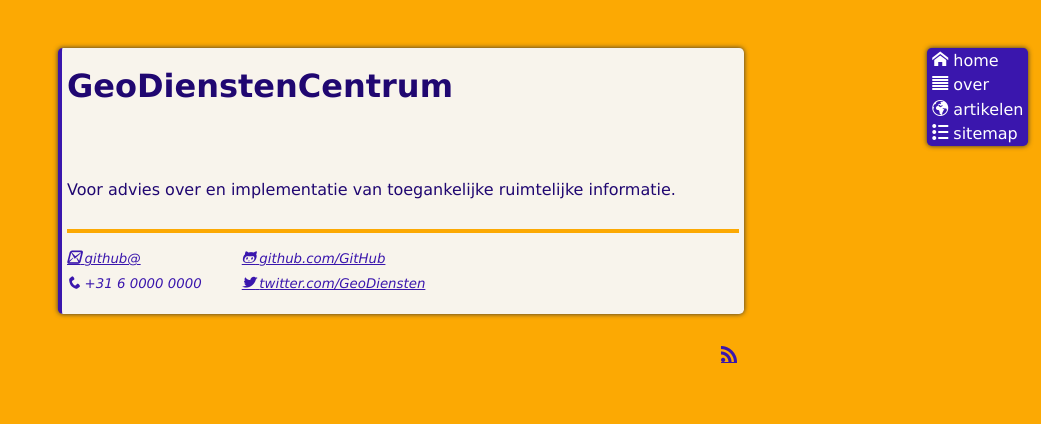
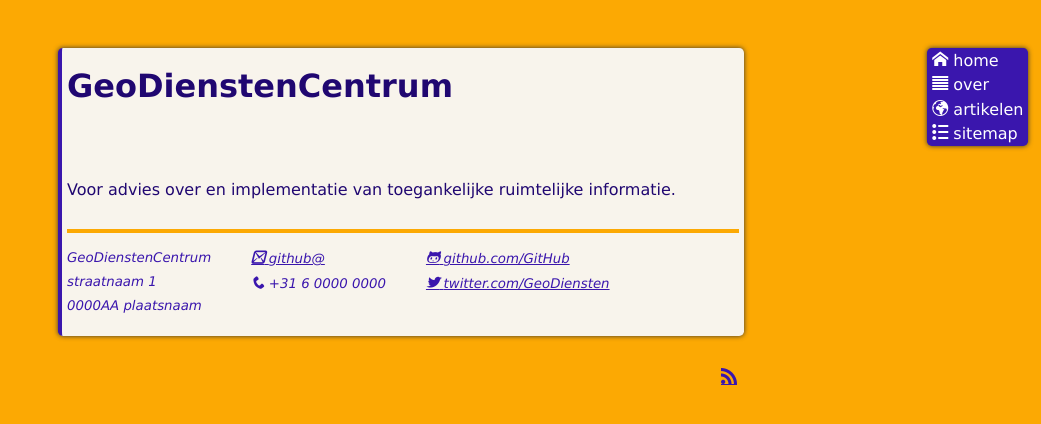
Before and after one commit to GeoDienstenCentrum/geodienstencentrum.github.io, a Jekyll site: the page built from index.html, in a window 1280 px wide. Shown: the top 424 px of the page, without its empty margins (239-1280 px from the left). Built offline with Jekyll 4.4.1, drawn with Linux system fonts in a browser that asks for light colours; Markdown is read by kramdown in place of the engine named in the settings; the list of posts is cut into pages by our own code.

Commit message:
toevoegen adres info
en microformats/schema

```diff
--- a/_config.yml
+++ b/_config.yml
@@ -1,6 +1,6 @@
 # github config override:
 # safe: true
-# lsi: false
+lsi: false
 # pygments: true
 # source: your top-level directory
 # see: https://help.github.com/articles/using-jekyll-with-pages
@@ -38,3 +38,8 @@ email:          github@
 phone:          +31 6 0000 0000
 github:         GeoDienstenCentrum
 url:            http://www.geodienstencentrum.nl
+adres:
+  straat:         straatnaam 1
+  postcode:       0000AA
+  plaatsnaam:     plaatsnaam
+  land:           Nederland
--- a/_includes/footer.html
+++ b/_includes/footer.html
@@ -1,5 +1,19 @@
-<address id="siteFooter" class="siteFooter vcard" aria-label="contact informatie"
+<address id="siteFooter" class="siteFooter h-card vcard" aria-label="contact informatie"
     itemscope itemtype="http://schema.org/Organization">
+  <div class="contact">
+    <p class="">
+      <span itemprop="name" class="p-name fn org name">GeoDienstenCentrum</span>
+      <br />
+      <span itemprop="address" itemscope itemtype="http://schema.org/PostalAddress" class="h-adr adr">
+        <span itemprop="streetAddress" class="p-street-address street-address">{{ site.adres.straat }}</span>
+        <br />
+        <span itemprop="postalCode" class="p-postal-code postal-code">{{ site.adres.postcode }}</span>
+        <span itemprop="addressLocality" class="p-locality locality">{{ site.adres.plaatsnaam }}</span>
+        <br />
+        <!--span itemprop="addressCountry" class="p-country-name country-name">{{ site.adres.land }}</span -->
+      </span>
+    </p>
+  </div>
   <div class="contact">
     <p>
       <!-- span aria-hidden="true" data-icon="&#xe600;"></span>{{ site.author }}<br / -->
--- a/_layouts/default.html
+++ b/_layouts/default.html
@@ -1,6 +1,6 @@
 <!DOCTYPE html>
 <html lang="nl-NL" class="no-js" id="document">
-    <head prefix="og: http://ogp.me/ns#>
+    <head prefix="og: http://ogp.me/ns# article: http://ogp.me/ns/article#">
         <meta charset="utf-8">
         <title>{{ page.title }}</title>
         <!--[if lt IE 9]><script src="//html5shiv.googlecode.com/svn/trunk/html5.js"></script><![endif]-->
@@ -40,14 +40,14 @@
         <meta property="og:site_name" content="{{ site.name }}">
         <meta property="og:url" content="{{ site.url}}/{{ post.url }}">
         <meta property="og:title" content="{{ page.title }}">
+        <meta property="og:image" content="">
         <meta property="og:description" content="{{ page.description }}">
         <meta property="og:type" content="article">
         <meta property="article:published_time" content="{{ site.time }}">
         <meta property="article:modified_time" content="{{ site.time }}">
         <meta property="article:author" content="@{{site.author-twitter}}">
-      {% for tag in page.tags %}
-        <meta property="article:tag" content="{{ tag }}">
-      {% endfor %}
+        {% for tag in page.tags %}<meta property="article:tag" content="{{ tag }}">
+        {% endfor %}
         <script type="text/javascript">
             var doc = document.getElementById('document');
             doc.removeAttribute('class', 'no-js');
```
